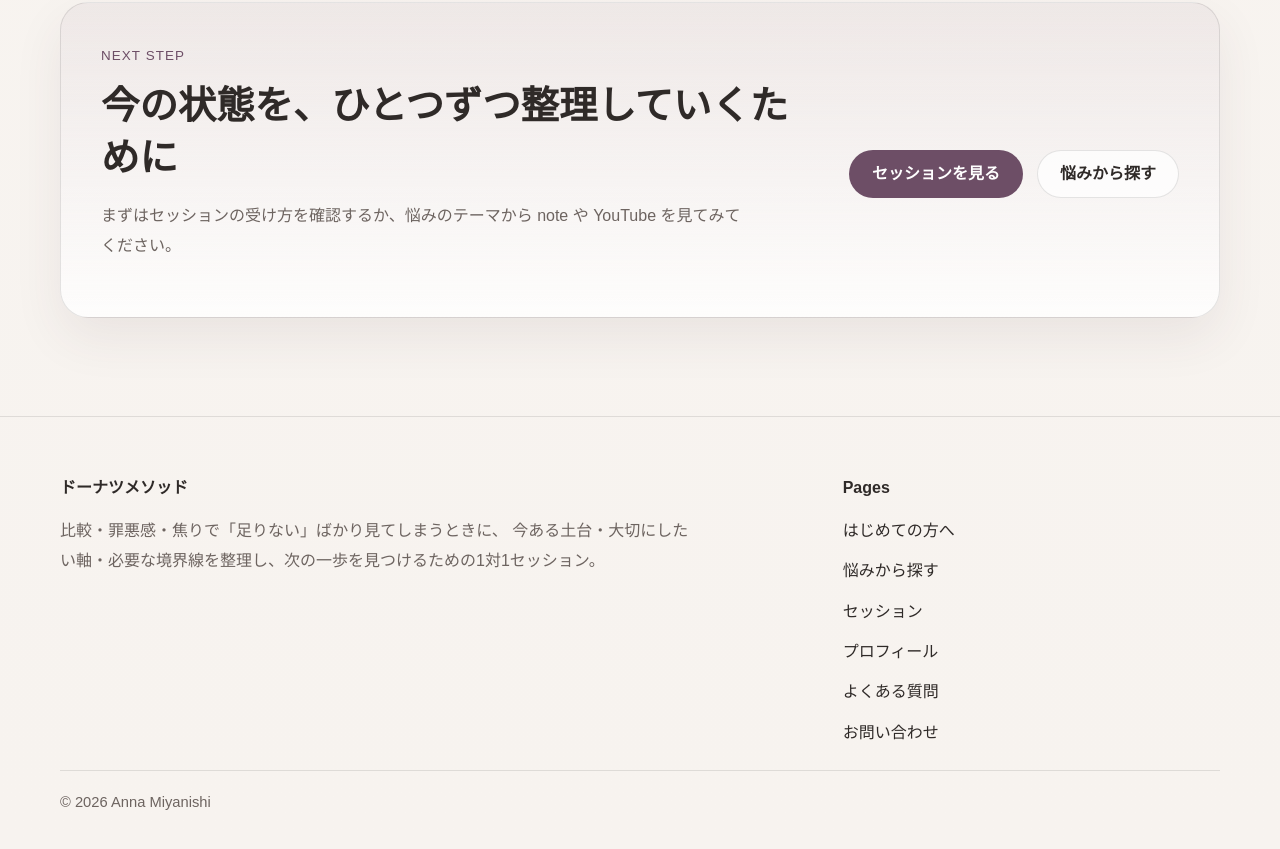
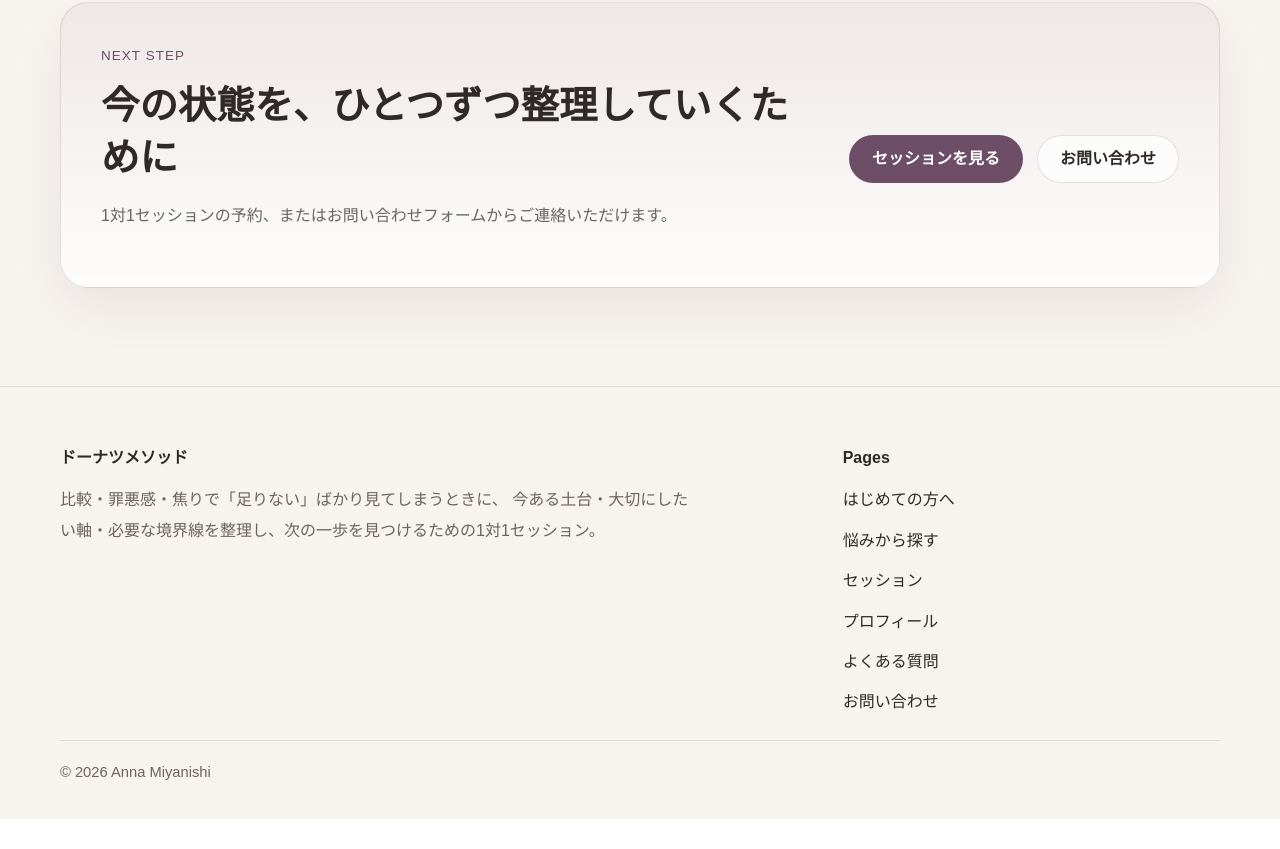
Before and after one commit to mumupong/donut-method-brand-site, a Next.js app: page / in a window 1280 px wide. Shown: the part 5000-5849 px from the top of the page. After the commit the page ends 5819 px from the top, so only its background shows below. Built offline with nearby package versions, Linux system fonts and the light colour scheme.

Commit message:
Update page.tsx

```diff
--- a/app/page.tsx
+++ b/app/page.tsx
@@ -201,13 +201,13 @@ export default function HomePage() {
 
       <div className="container bottom-space">
         <CTABox
-          title="今の状態を、ひとつずつ整理していくために"
-          body="まずはセッションの受け方を確認するか、悩みのテーマから note や YouTube を見てみてください。"
-          primaryHref="/sessions"
-          primaryLabel="セッションを見る"
-          secondaryHref="/library"
-          secondaryLabel="悩みから探す"
-        />
+  title="今の状態を、ひとつずつ整理していくために"
+  body="1対1セッションの予約、またはお問い合わせフォームからご連絡いただけます。"
+  primaryHref="/sessions"
+  primaryLabel="セッションを見る"
+  secondaryHref="/contact"
+  secondaryLabel="お問い合わせ"
+/>
       </div>
     </>
   );
```
